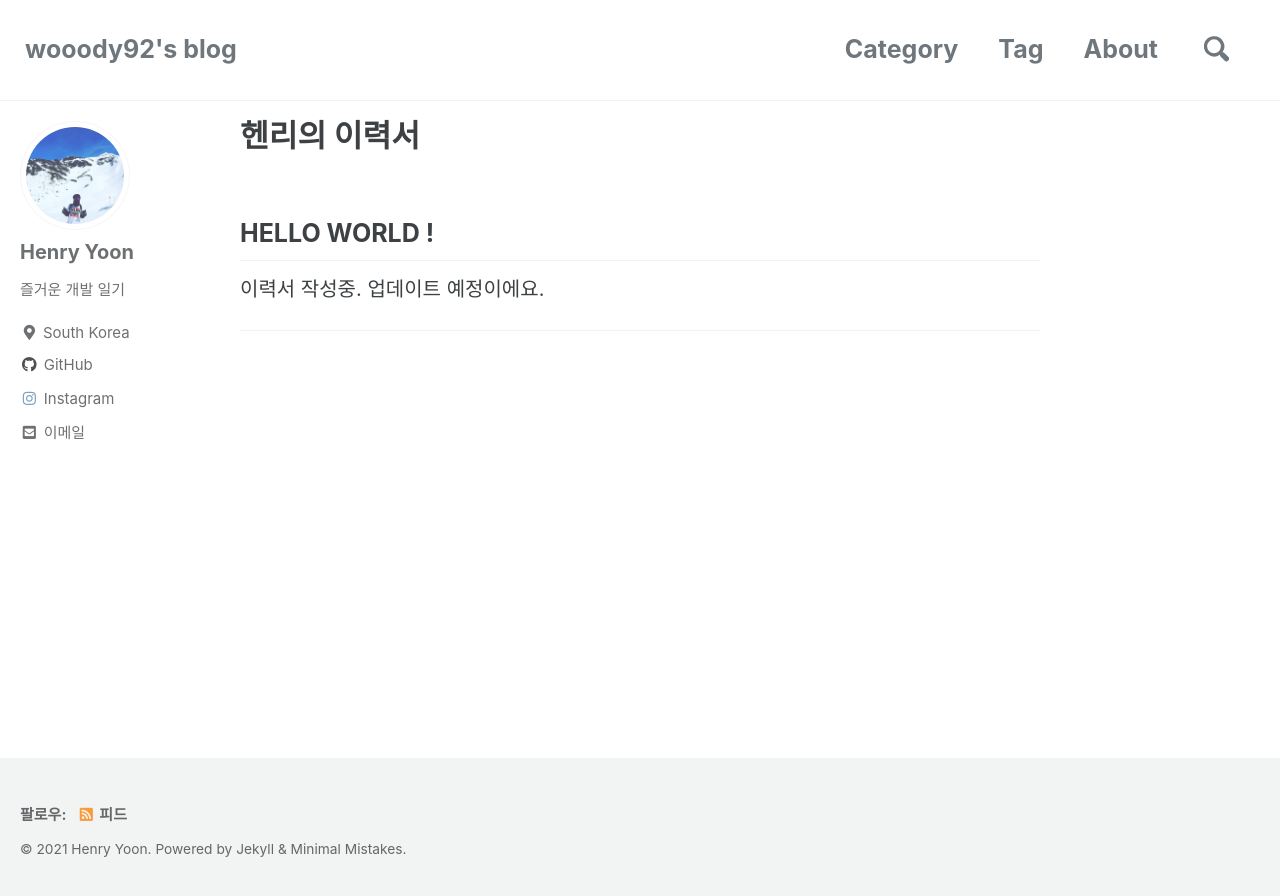
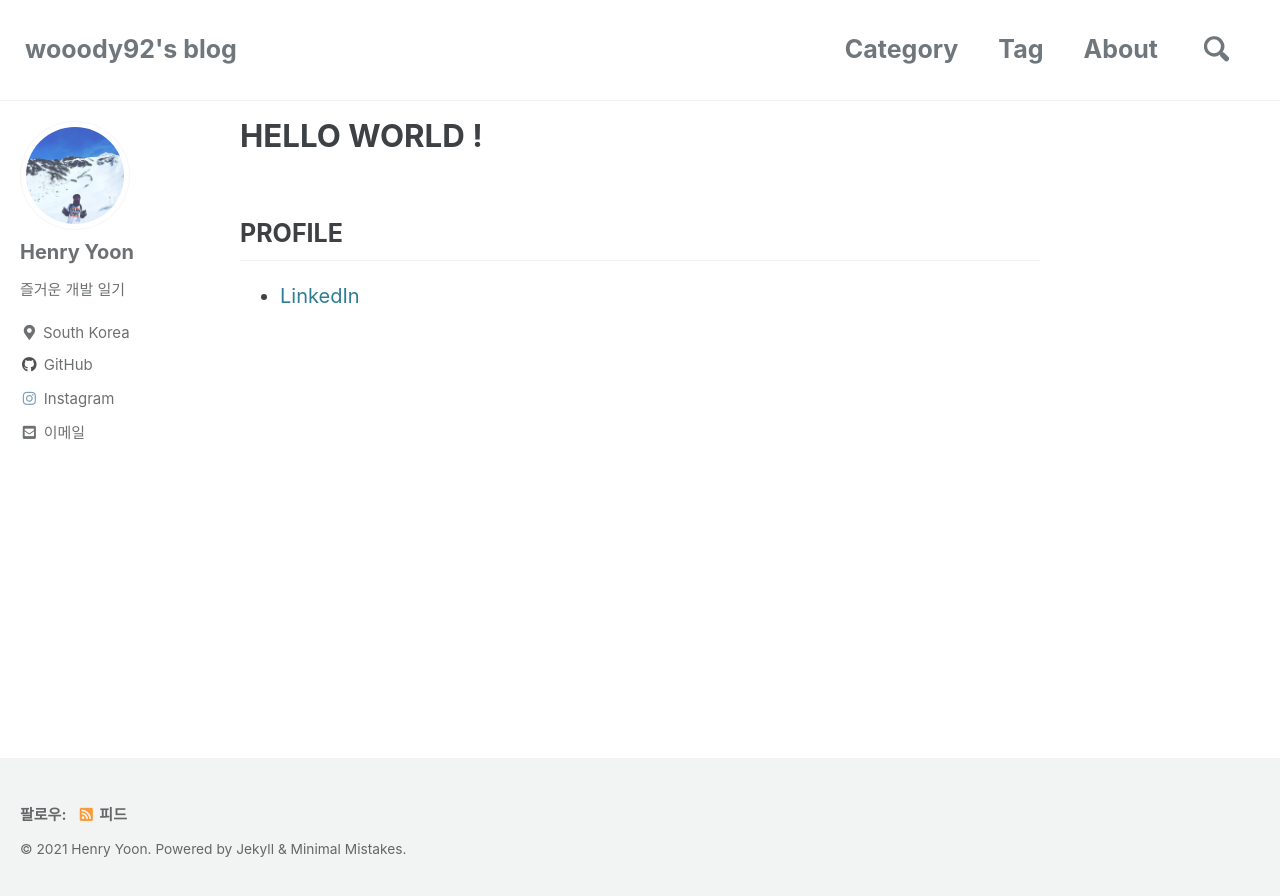
Before and after one commit to wooody92/wooody92.github.io, a Jekyll site: the page built from _pages/about.md, in a window 1280 px wide. Shown: the top 896 px of the page. Built offline with Jekyll 4.4.1, drawn with Linux system fonts in a browser that asks for light colours; cached includes are drawn as plain includes.

Commit message:
post : update profile

```diff
--- a/_pages/about.md
+++ b/_pages/about.md
@@ -1,14 +1,10 @@
 ---
-title: "헨리의 이력서"
+title: "HELLO WORLD !"
 layout: single
 permalink: /about/
 author_profile: true
 ---
 
-## HELLO WORLD !
+## PROFILE
 
-이력서 작성중. 업데이트 예정이에요.
-
-
-
-----
+- [LinkedIn](https://www.linkedin.com/in/%EA%B2%BD%EB%AC%B5-%EC%9C%A4-b37479185/)
```
Also changed, not shown: 1 other file.
